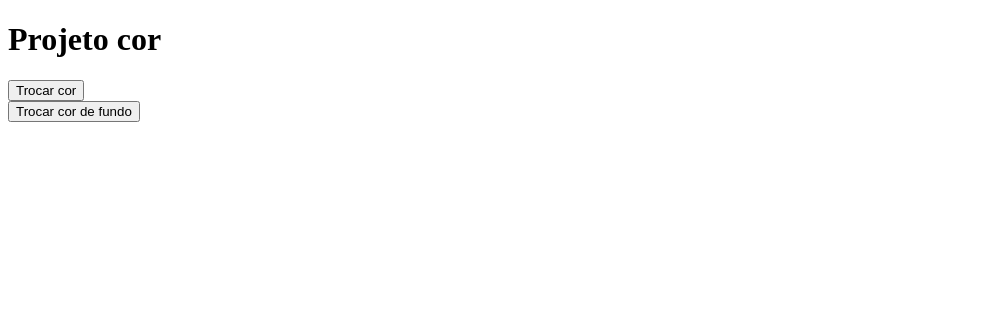
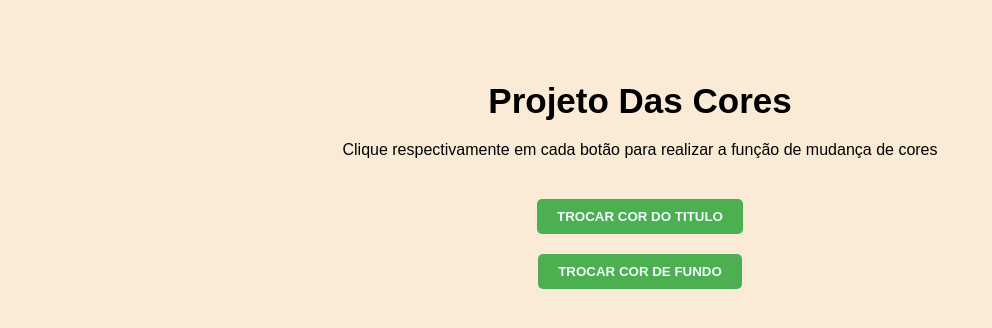
Before and after one commit to bernardocm10/Projetos-R-pidos-Udemy, a plain HTML site: page botão pra trocar cor/index.html in a window 1280 px wide. Shown: the whole page, without its empty margins (0-992 px from the left). Drawn offline with Linux system fonts and the light colour scheme.

Commit message:
adicionado css

```diff
--- a/botão pra trocar cor/index.html
+++ b/botão pra trocar cor/index.html
@@ -7,8 +7,9 @@
     <link rel="stylesheet" href="style.css">
 </head>
 <body>
-    <h1 id="changeh1">Projeto cor</h1>
-    <button onclick="changeColor()"> Trocar cor </button><br>
+    <h1 id="changeh1">Projeto das cores</h1>
+    <p>Clique respectivamente em cada botão para realizar a função de mudança de cores</p>
+    <button onclick="changeColor()"> Trocar cor do titulo</button><br>
     <button onclick="changeBackgroundColor()"> Trocar cor de fundo </button><br>
     <script src="main.js"></script>
 </body>
--- a/botão pra trocar cor/main.js
+++ b/botão pra trocar cor/main.js
@@ -18,7 +18,7 @@ function changeColor(){
 }
 // TROCAR COR DO FUNDO
 function changeBackgroundColor(){
-    let colors = ["red", "green", "yellow", "orange"]
+    let colors = ["red", "green", "yellow", "orange", "antiquewhite", "white", "gray"]
     let randomColor = colors[Math.floor(Math.random() * colors.length)];
     document.body.style.backgroundColor = randomColor
 }
--- a/botão pra trocar cor/style.css
+++ b/botão pra trocar cor/style.css
@@ -0,0 +1,38 @@
+body{
+    background-color: antiquewhite;
+    color: black;
+    padding: 50px;
+    font-family: Arial, Helvetica, sans-serif;
+    text-align: center;
+    /*     display: flex;
+    text-transform: capitalize;
+    justify-content: center;
+    flex-direction: column; */
+}
+
+h1{
+    font-size: 35px;
+    margin-bottom: 20px;
+    text-transform: capitalize;
+    font-weight: bolder;
+}
+
+p{
+    font-size: 16px;
+    margin-bottom: 30px;
+}
+
+button{
+/*    display: flex; */
+    background-color: #4CAF50;
+    color: aliceblue;
+    border: none;
+    padding: 10px 20px;
+    border-radius: 5px;
+    cursor: pointer;
+    margin: 10px;
+    text-transform: uppercase;
+    font-weight: bolder;
+/*    justify-content: center;
+    align-items: center; */
+}
```
